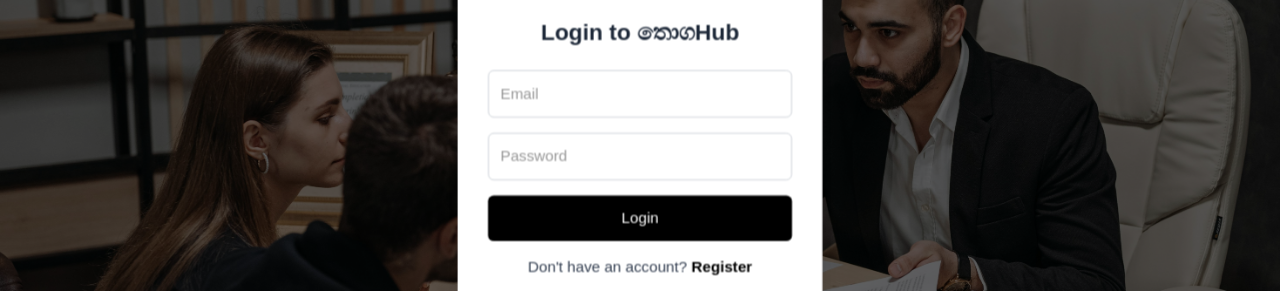
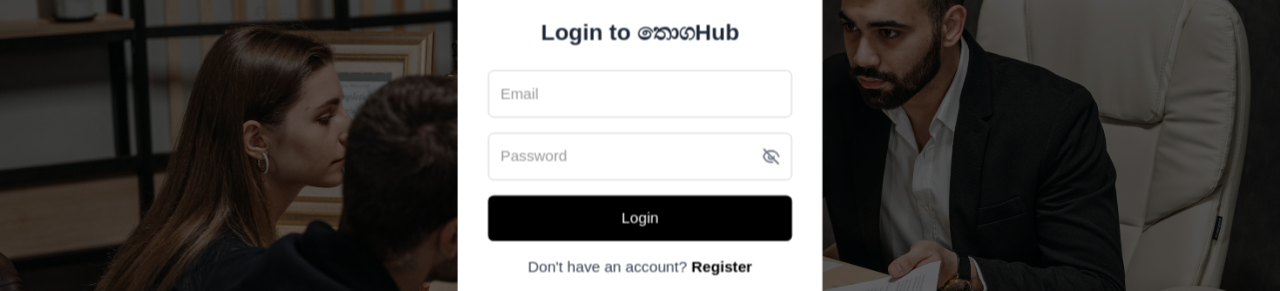
Before and after one commit to sandarusadishan/ThogaHub, a React (Vite) app in the folder frontend/: page /login in a window 1280 px wide. Shown: the part 316-607 px from the top of the page. Built offline with nearby package versions, Linux system fonts and the light colour scheme.

Commit message:
craete login eye icon added

```diff
--- a/frontend/src/pages/LoginPage.jsx
+++ b/frontend/src/pages/LoginPage.jsx
@@ -1,33 +1,94 @@
 /* eslint-disable no-unused-vars */
-import React, { useState, useContext, useEffect } from 'react';
-import { Link, useNavigate } from 'react-router-dom';
-import Input from '../components/Input.jsx';
-import Button from '../components/Button.jsx';
-import AuthContext from '../context/AuthContext.jsx';
-import backgroundImage from '../assets/login background.jpg'; // Make sure this path is correct
+import React, { useState, useContext, useEffect } from "react";
+import { Link, useNavigate } from "react-router-dom";
+import Input from "../components/Input.jsx";
+import Button from "../components/Button.jsx";
+import AuthContext from "../context/AuthContext.jsx";
+import backgroundImage from "../assets/login background.jpg"; // Make sure this path is correct
 
+// Import the eye icon from a common icon library or use an SVG
+// For this example, we'll use a simple inline SVG.
+// You could also use a library like 'react-icons' or 'react-feather'
+const EyeIcon = ({ onClick, isPasswordVisible }) => (
+  <svg
+    xmlns="http://www.w3.org/2000/svg"
+    className="h-5 w-5 text-gray-500 cursor-pointer"
+    fill="none"
+    viewBox="0 0 24 24"
+    stroke="currentColor"
+    onClick={onClick}
+  >
+    {isPasswordVisible ? (
+      <>
+        {/* Eye open icon */}
+        <path
+          strokeLinecap="round"
+          strokeLinejoin="round"
+          strokeWidth={2}
+          d="M15 12a3 3 0 11-6 0 3 3 0 016 0z"
+        />
+        <path
+          strokeLinecap="round"
+          strokeLinejoin="round"
+          strokeWidth={2}
+          d="M2.458 12C3.732 7.943 7.523 5 12 5c4.478 0 8.268 2.943 9.542 7-1.274 4.057-5.064 7-9.542 7-4.477 0-8.268-2.943-9.542-7z"
+        />
+      </>
+    ) : (
+      <>
+        {/* Eye closed icon with slash */}
+        <path
+          strokeLinecap="round"
+          strokeLinejoin="round"
+          strokeWidth={2}
+          d="M13.875 18.825A10.05 10.05 0 0112 19c-4.478 0-8.268-2.943-9.542-7 1.274-4.057 5.064-7 9.542-7 1.25 0 2.484.14 3.676.402"
+        />
+        <path
+          strokeLinecap="round"
+          strokeLinejoin="round"
+          strokeWidth={2}
+          d="M3 3l18 18"
+        />
+        <path
+          strokeLinecap="round"
+          strokeLinejoin="round"
+          strokeWidth={2}
+          d="M21.542 12C20.268 7.943 16.477 5 12 5c-1.25 0-2.484.14-3.676.402M15.5 12a3.5 3.5 0 01-7 0"
+        />
+      </>
+    )}
+  </svg>
+);
 
 const LoginPage = () => {
-  const [email, setEmail] = useState('');
-  const [password, setPassword] = useState('');
-  const [alertMessage, setAlertMessage] = useState('');
+  const [email, setEmail] = useState("");
+  const [password, setPassword] = useState("");
+  const [alertMessage, setAlertMessage] = useState("");
   const { login, user } = useContext(AuthContext);
   const navigate = useNavigate();
 
+   const [isPasswordVisible, setIsPasswordVisible] = useState(false);
+
   useEffect(() => {
     if (user) {
-      navigate('/');
+      navigate("/");
     }
   }, [user, navigate]);
 
   const handleLogin = async (e) => {
     e.preventDefault();
-    setAlertMessage('');
+    setAlertMessage("");
     try {
       await login(email, password);
     } catch (err) {
-      setAlertMessage('Login failed. Please check your credentials.');
+      setAlertMessage("Login failed. Please check your credentials.");
     }
+  };
+
+  // Added function to toggle password visibility
+  // password eka show/hide karanna me function eka use karanawa.
+  const togglePasswordVisibility = () => {
+    setIsPasswordVisible(!isPasswordVisible);
   };
 
   return (
@@ -40,15 +101,48 @@ const LoginPage = () => {
 
       {/* Login Form Container */}
       <div className="relative z-10 w-full max-w-sm bg-white bg-opacity-90 backdrop-blur-sm p-8 rounded-md shadow-lg transition-all duration-500 transform scale-95 animate-fade-in-up">
-        <h2 className="text-2xl font-bold text-center mb-6 text-gray-800">Login to තොගHub</h2>
+        <h2 className="text-2xl font-bold text-center mb-6 text-gray-800">
+          Login to තොගHub
+        </h2>
         <form onSubmit={handleLogin} className="flex flex-col space-y-4">
-          {alertMessage && <div className="text-red-600 text-sm text-center mb-4 animate-fade-in">{alertMessage}</div>}
-          <Input type="email" placeholder="Email" value={email} onChange={(e) => setEmail(e.target.value)} />
-          <Input type="password" placeholder="Password" value={password} onChange={(e) => setPassword(e.target.value)} />
+          {alertMessage && (
+            <div className="text-red-600 text-sm text-center mb-4 animate-fade-in">
+              {alertMessage}
+            </div>
+          )}
+          <Input
+            type="email"
+            placeholder="Email"
+            value={email}
+            onChange={(e) => setEmail(e.target.value)}
+          />
+          {/* Changed the second Input to handle password visibility */}
+          {/* Input component ekata props widihata type eka danna, password eka show/hide karana icon eka labadima. */}
+          <div className="relative">
+            <Input
+              type={isPasswordVisible ? "text" : "password"}
+              placeholder="Password"
+              value={password}
+              onChange={(e) => setPassword(e.target.value)}
+              className="pr-10"
+            />
+            <span className="absolute inset-y-0 right-0 pr-3 flex items-center">
+              <EyeIcon
+                onClick={togglePasswordVisibility}
+                isPasswordVisible={isPasswordVisible}
+              />
+            </span>
+          </div>
           <Button type="submit">Login</Button>
         </form>
         <p className="mt-4 text-center text-gray-700">
-          Don't have an account? <Link to="/register" className="text-black font-semibold hover:underline transition-colors duration-300">Register</Link>
+          Don't have an account?{" "}
+          <Link
+            to="/register"
+            className="text-black font-semibold hover:underline transition-colors duration-300"
+          >
+            Register
+          </Link>
         </p>
       </div>
     </div>
```
